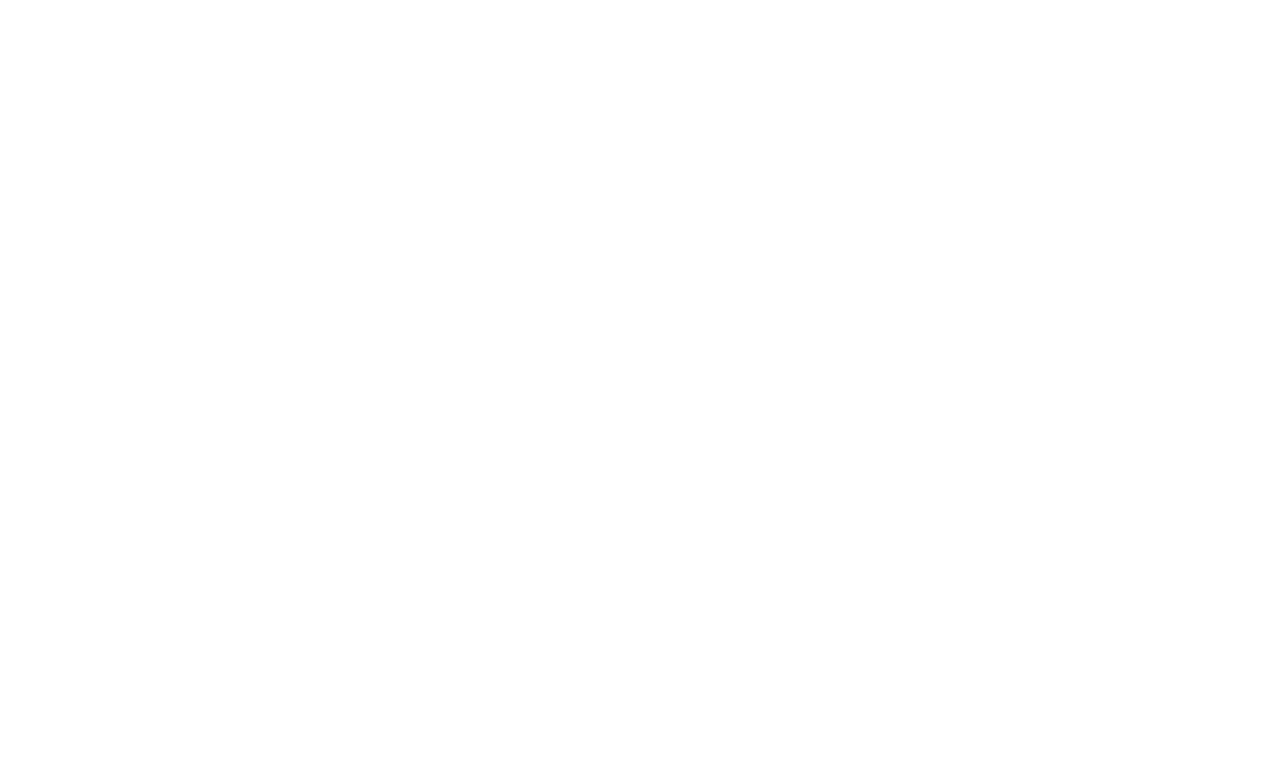
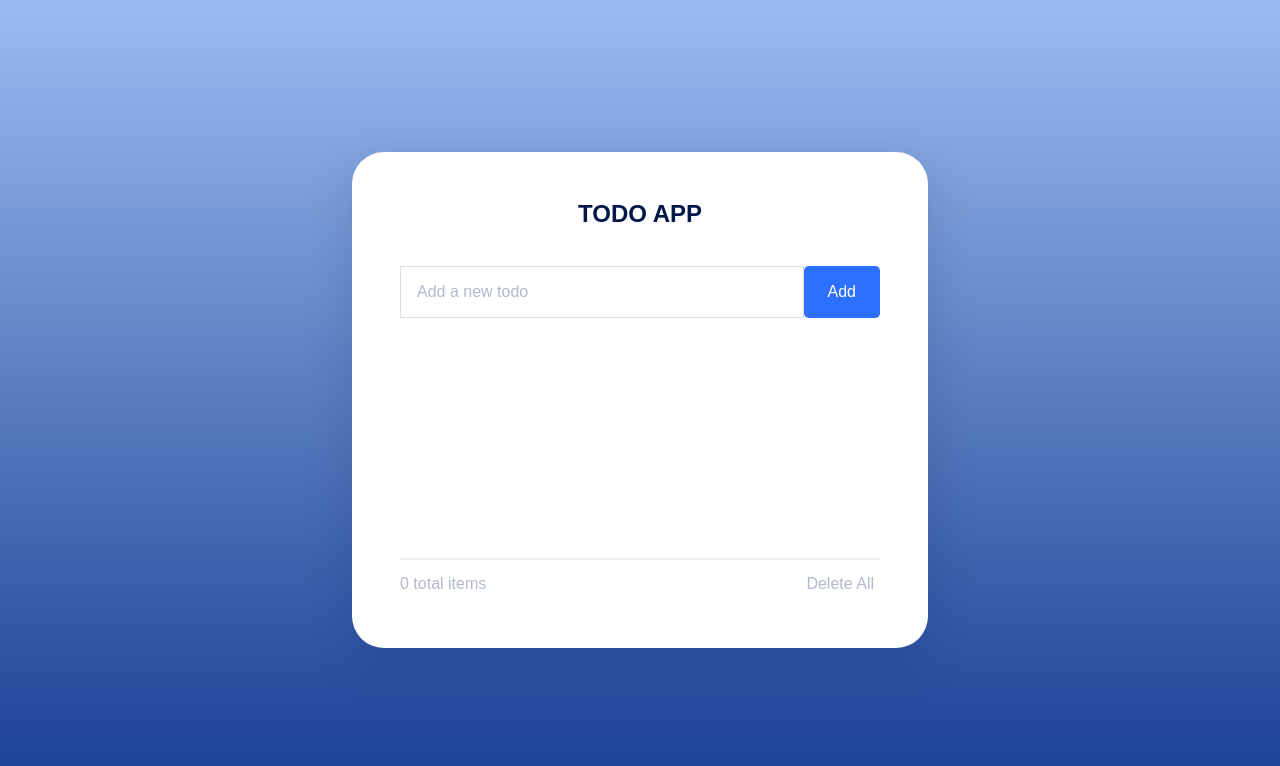
Before and after one commit to XAIMOH001/To-Do-list-app, a plain HTML site: page index.html in a window 1280 px wide. Drawn offline with Linux system fonts and the light colour scheme.

Commit message:
added styling

```diff
--- a/index.html
+++ b/index.html
@@ -4,8 +4,26 @@
     <meta charset="UTF-8">
     <meta name="viewport" content="width=device-width, initial-scale=1.0">
     <title>To-Do List app</title>
+    <link rel="stylesheet" href="style.css">
 </head>
 <body>
-
+    <section class="todo">
+        <h2>Todo App</h2>
+        <div class="input">
+            <input type="text" class="input-field" id="todoInput" placeholder="Add a new todo"/>
+            <button class="btn">  Add</button>
+        </div>
+        <ul class="scroll">
+            <li id="todolist"></li>
+        </ul>
+        <div>
+            <hr class="counter">
+            <div class="counter-container">
+                <p><span id="todoCount">0</span> total items</p>
+                <button id="deleteButton">Delete All</button>
+            </div>
+        </div>
+    </section>
 </body>
+<script src="index.js"></script>
 </html>
--- /dev/null
+++ b/style.css
@@ -0,0 +1,180 @@
+:root {
+    --gradient: linear-gradient(180deg, rgba(119, 161, 234, 0.73) 0%, #163e92 100%);
+
+    --dark: #001747;
+    --grey: #b1bacb;
+    --grey-border: rgba(210, 210, 210, 0.75);
+    --grey-light: #eeeeee;
+    --grey-dark: #405175;
+    --blue: #2d70fd;
+    --green: #00d8a7;
+    --white: #ffffff;
+}
+
+body {
+    background: var(--gradient);
+    margin: 0;
+    height: 100vh;
+    display: flex;
+    flex-direction: column;
+    align-items: center;
+    justify-content: space-evenly;
+    font-family: sans-serif;
+}
+
+.btn {
+    color: var(--white);
+    font-size: 1rem;
+    padding: 0.7rem 1.5rem;
+    border-radius: 0.3rem;
+    border: none;
+    cursor: pointer;
+    background-color: var(--blue);
+}
+
+h1,
+h2,
+h3,
+h4,
+h5,
+h6,
+p {
+    margin: 0;
+}
+
+.todo {
+    display: flex;
+    flex-direction: column;
+    justify-content: space-around;
+    border-radius: 2rem;
+    background: var(--white);
+    padding: 3rem;
+    height: 50%;
+    width: 60%;
+    box-shadow: 0 1rem 3rem rgb(0, 23, 71, 0.15);
+    max-width: 30rem;
+}
+
+h2{
+    text-align: center;
+    color: var(--dark);
+    text-transform: uppercase;
+    height: 3rem;
+    padding-bottom: 20px;
+}
+
+.input{
+    position: relative;
+    display: flex;
+    justify-content: space-between;
+}
+
+.input-field {
+    display: flex;
+    width: 100%;
+    border: 0.06rem solid #d2d2d2bf;
+    padding: 1rem;
+    font-size: 1rem;
+}
+
+input[type="text"]::placeholder{
+    color: var(--grey);
+}
+
+.todo-container{
+    display: flex;
+    gap: 1rem;
+}
+
+ul{
+    padding: 0;
+    margin: 0;
+    overflow-y: scroll;
+}
+
+li{
+    display: flex;
+    flex-direction: column;
+    gap: 1.2rem;
+    padding: 1.3rem;
+}
+
+#todolist p {
+    display: flex;
+    gap: 1rem;
+    color: var(--dark);
+    align-items: center;
+}
+
+#todolist .disabled{
+    color: #8f98a8;
+}
+
+.disabled{
+    display: flex;
+    text-decoration: line-through;
+}
+
+input[type="text"]::before{
+    content: "\2713";
+    display: inline;
+    width: 2rem;
+    height: 2rem;
+    font-size: 1.7rem;
+    text-align: center;
+    border: 0.06rem solid var(--grey-border);
+    border-radius: 50%;
+    color: transparent;
+}
+
+input[type="checkbox"]:checked::before{
+    color: var(--white);
+    background-color: var(--green);
+    border: 0.06rem solid var(--green);
+    border-radius: 50%;
+}
+
+.counter{
+    border: 0.06rem solid var(--grey-light);
+}
+
+.counter-container{
+    height: 2rem;
+    display: flex;
+    justify-content: space-between;
+    color: var(--grey);
+}
+
+.counter-container p {
+    align-self: center;
+}
+
+.counter-container button {
+    background-color: transparent;
+    border: none;
+    color: var(--grey);
+    font-size: 1rem;
+    cursor: pointer;
+}
+
+.counter-container button:hover{
+    text-decoration: underline;
+}
+
+.scroll{
+    height: 15rem;
+    scrollbar-width: thin;
+}
+
+.scroll::-webkit-scrollbar {
+    width: 0.6rem;
+}
+
+.scroll::-webkit-scrollbar-thumb{
+    background-color: var(--blue);
+    border-radius: 0.5rem;
+}
+
+.scroll::-webkit-scrollbar-track{
+    display: none;
+}
```
Also changed, not shown: index.js (added), 1 other file.
